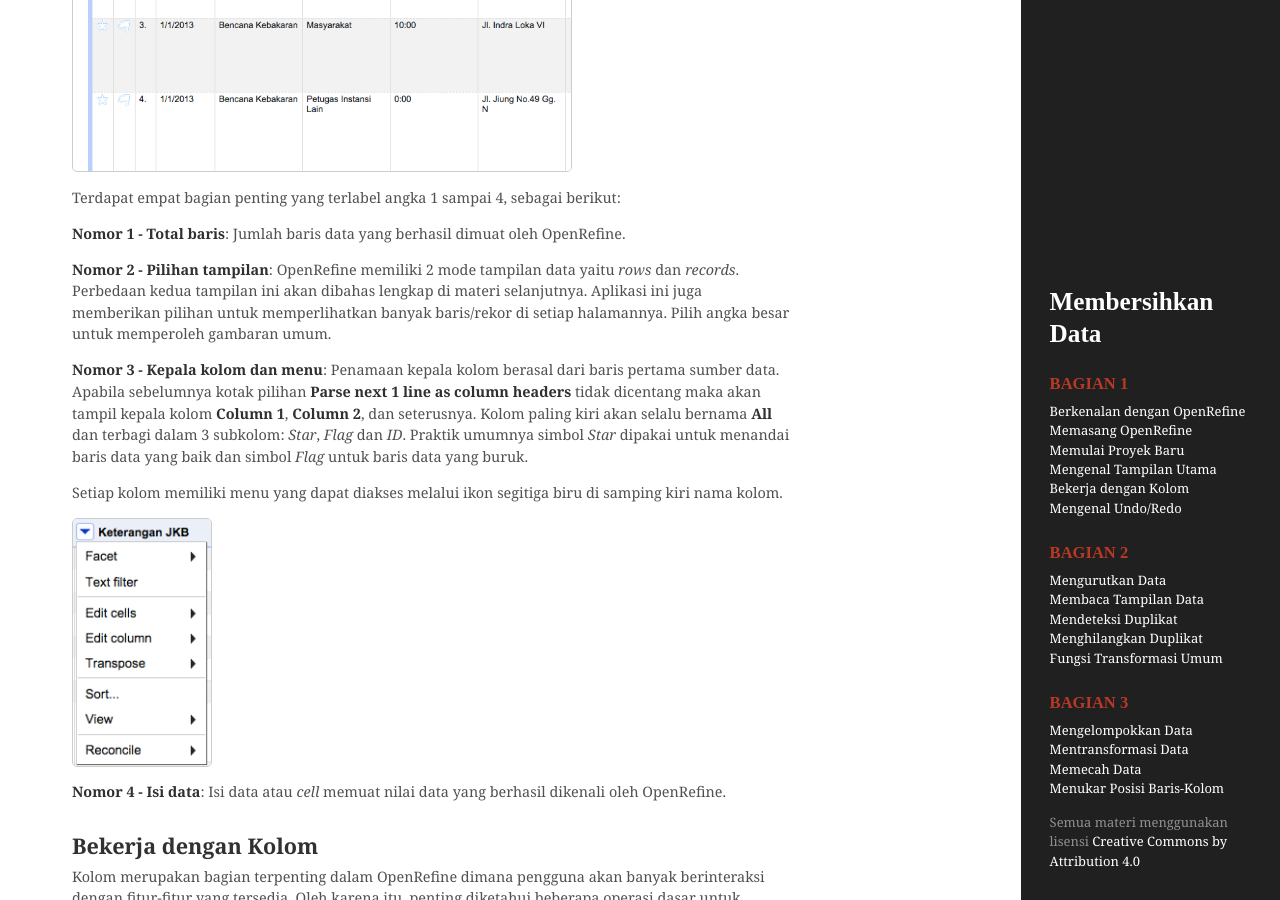
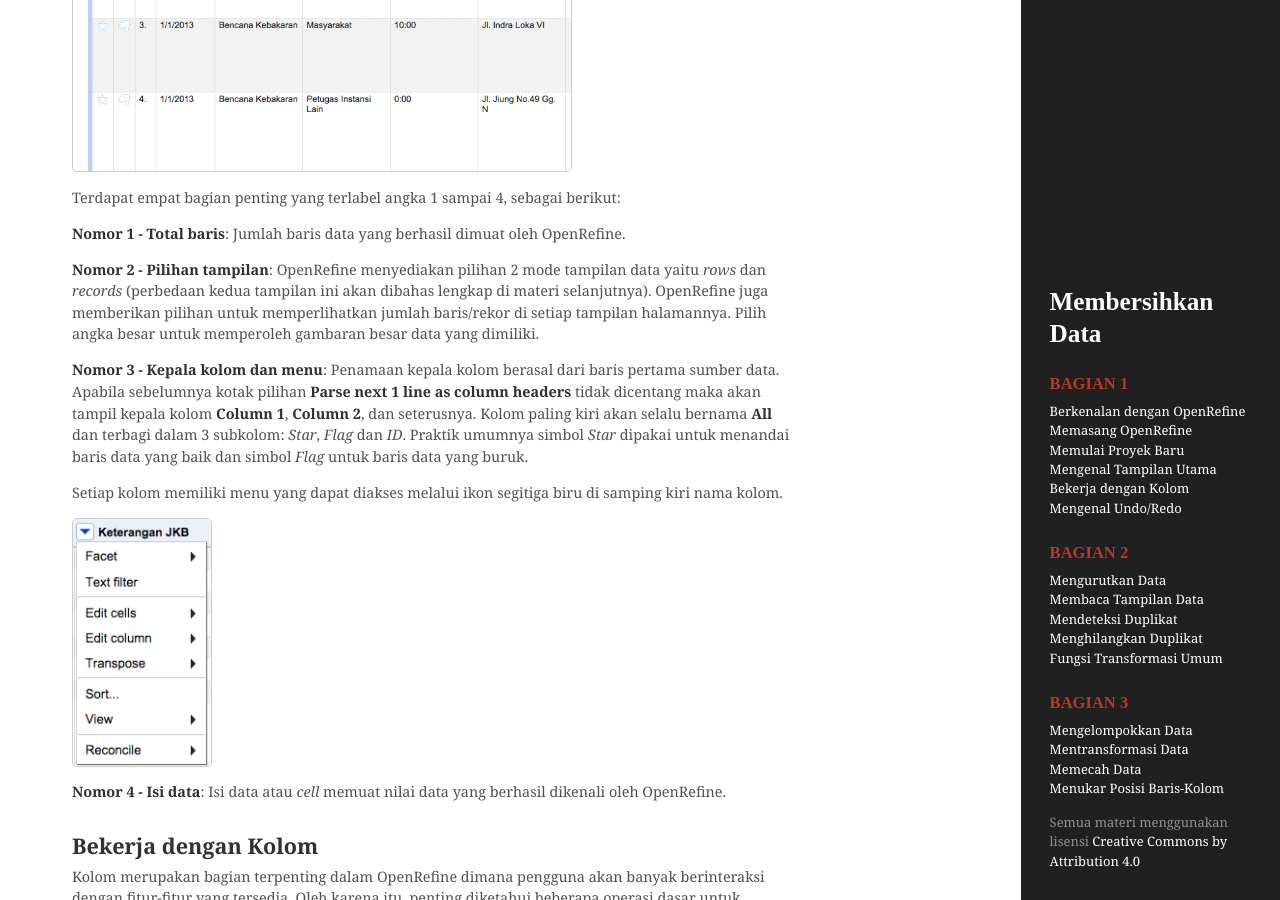
Before and after one commit to OpenDataLabJakarta/trainings, a Jekyll site: the page built from cleaning/index.html, in a window 1280 px wide and 900 px high, scrolled down 2043 px. Built offline with Jekyll 4.4.1, drawn with Linux system fonts in a browser that asks for light colours; some web fonts are replaced.

Commit message:
Updating content

```diff
--- a/_includes/modules/cleaning/1.4-exploring-main-interface.md
+++ b/_includes/modules/cleaning/1.4-exploring-main-interface.md
@@ -9,7 +9,7 @@ Terdapat empat bagian penting yang terlabel angka 1 sampai 4, sebagai berikut:
 
 **Nomor 1 - Total baris**: Jumlah baris data yang berhasil dimuat oleh OpenRefine.
 
-**Nomor 2 - Pilihan tampilan**: OpenRefine memiliki 2 mode tampilan data yaitu *rows* dan *records*. Perbedaan kedua tampilan ini akan dibahas lengkap di materi selanjutnya. Aplikasi ini juga memberikan pilihan untuk memperlihatkan banyak baris/rekor di setiap halamannya. Pilih angka besar untuk memperoleh gambaran umum.
+**Nomor 2 - Pilihan tampilan**: OpenRefine menyediakan pilihan 2 mode tampilan data yaitu *rows* dan *records* (perbedaan kedua tampilan ini akan dibahas lengkap di materi selanjutnya). OpenRefine juga memberikan pilihan untuk memperlihatkan jumlah baris/rekor di setiap tampilan halamannya. Pilih angka besar untuk memperoleh gambaran besar data yang dimiliki.
 
 **Nomor 3 - Kepala kolom dan menu**: Penamaan kepala kolom berasal dari baris pertama sumber data. Apabila sebelumnya kotak pilihan **Parse next 1 line as column headers** tidak dicentang maka akan tampil kepala kolom **Column 1**, **Column 2**, dan seterusnya. Kolom paling kiri akan selalu bernama **All** dan terbagi dalam 3 subkolom: *Star*, *Flag* dan *ID*. Praktik umumnya simbol *Star* dipakai untuk menandai baris data yang baik dan simbol *Flag* untuk baris data yang buruk.
 
```
